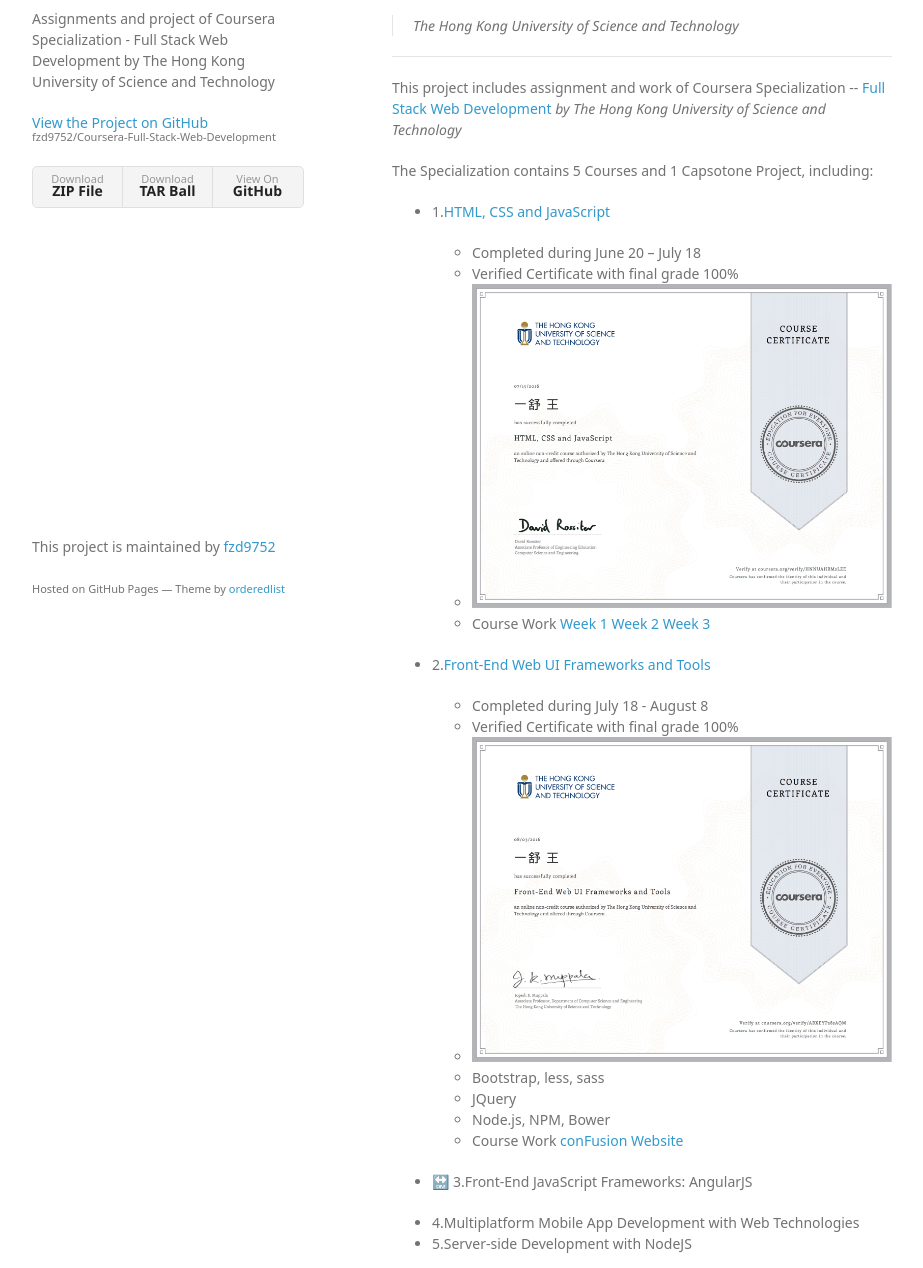
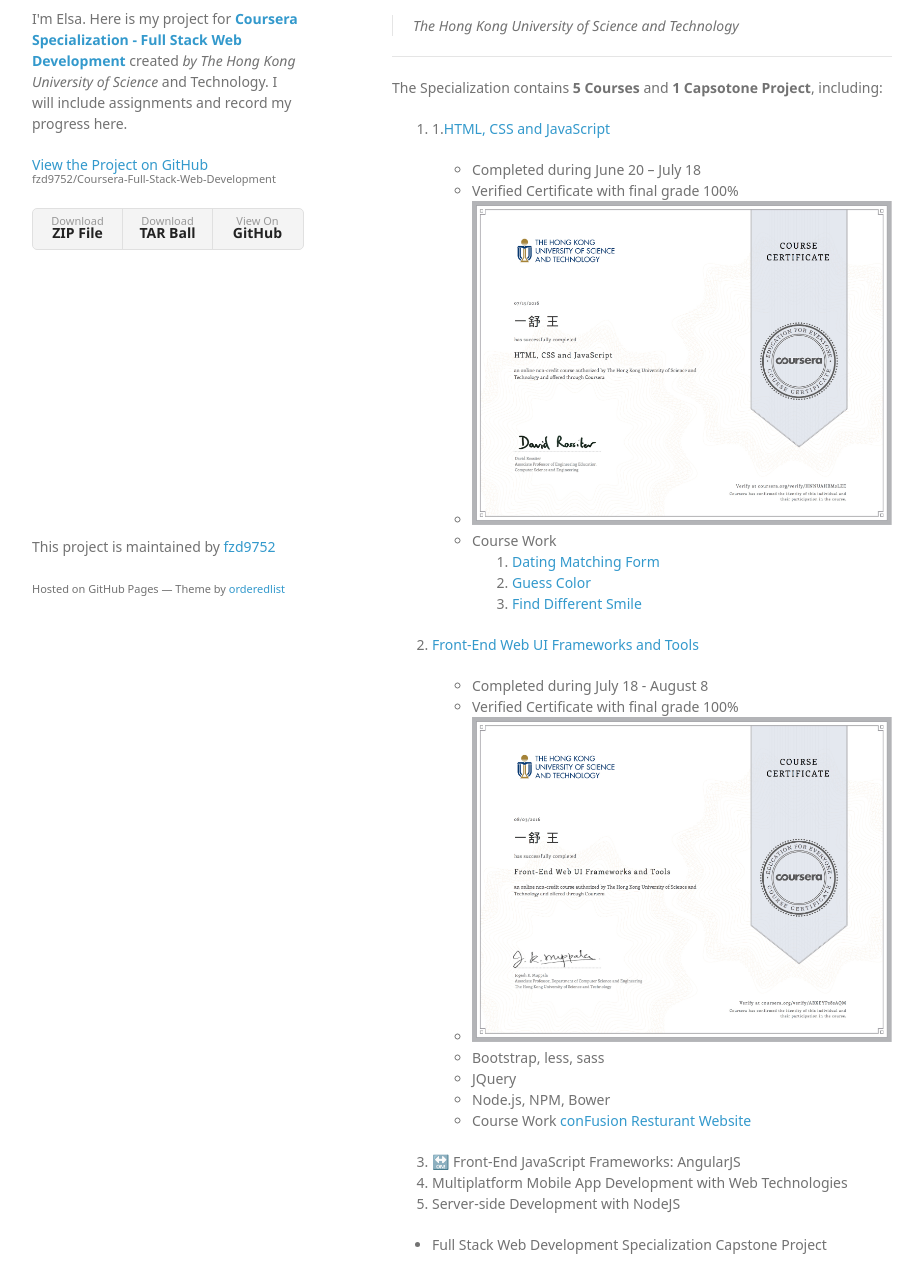
Before and after one commit to fzd9752/Coursera-Full-Stack-Web-Development, a plain HTML site: page index.html in a window 1280 px wide. Shown: the part 132-1400 px from the top of the page, without its empty margins (178-1101 px from the left). Drawn offline with Linux system fonts and the light colour scheme; a web font is replaced by a local one.

Commit message:
Add README and update the index

```diff
--- a/index.html
+++ b/index.html
@@ -16,7 +16,7 @@
     <div class="wrapper">
       <header>
         <h1>Coursera Full-Stack Web Development</h1>
-        <p>Assignments and project of Coursera Specialization - Full Stack Web Development by The Hong Kong University of Science and Technology</p>
+        <p>I'm Elsa. Here is my project for <a href="https://www.coursera.org/specializations/full-stack"><b>Coursera Specialization - Full Stack Web Development</b></a> created <i>by The Hong Kong University of Science</i> and Technology. I will include assignments and record my progress here.</p>
 
         <p class="view"><a href="https://github.com/fzd9752/Coursera-Full-Stack-Web-Development">View the Project on GitHub <small>fzd9752/Coursera-Full-Stack-Web-Development</small></a></p>
 
@@ -40,11 +40,10 @@
 
 <hr>
 
-<p>This project includes assignment and work of Coursera Specialization -- <a href="https://www.coursera.org/specializations/full-stack">Full Stack Web Development</a> <em>by The Hong Kong University of Science and Technology</em></p>
 
-<p>The Specialization contains 5 Courses and 1 Capsotone Project, including:</p>
+<p>The Specialization contains <b>5 Courses</b> and <b>1 Capsotone Project</b>, including:</<h4> <small></small></p>
 
-<ul>
+<ol>
 <li>
 <p>1.<a href="https://www.coursera.org/learn/html-css-javascript/home/welcome">HTML, CSS and JavaScript</a></p>
 
@@ -54,14 +53,16 @@
 <li><a href="https://www.coursera.org/account/accomplishments/certificate/HNNUAHBM2LZE">
   <img src="Certificates/1.HTML, CSS and JavaScript.jpg" alt="Verified Certificate"></a></li>
 <li>Course Work
-  <a href="1.HTML, CSS and JavaScript/Week1_Assignment/Week1_DatingWebPage_Part3.html">Week 1</a>
-  <a href="1.HTML, CSS and JavaScript/Week2_Assignment/Part2.html">Week 2</a>
-  <a href="11.HTML, CSS and JavaScript/Week3_Assignment/Part4.html">Week 3</a>
+  <ol>
+    <li><a href="1.HTML, CSS and JavaScript/Week1_Assignment/Week1_DatingWebPage_Part3.html">Dating Matching Form</a></li>
+    <li><a href="1.HTML, CSS and JavaScript/Week2_Assignment/Part2.html">Guess Color</a></li>
+    <li><a href="1.HTML, CSS and JavaScript/Week3_Assignment/Part4.html">Find Different Smile</a></li>
+  </ol>
 </li>
 </ul>
 </li>
 <li>
-<p>2.<a href="https://www.coursera.org/learn/web-frameworks/home/welcome">Front-End Web UI Frameworks and Tools</a></p>
+<p><a href="https://www.coursera.org/learn/web-frameworks/home/welcome">Front-End Web UI Frameworks and Tools</a></p>
 
 <ul>
 <li>Completed during July 18 - August 8</li>
@@ -72,13 +73,15 @@
 <li>JQuery</li>
 <li>Node.js, NPM, Bower</li>
 <li>Course Work
-  <a href="conFusion/index.html">conFusion Website</a>
+  <a href="conFusion/index.html">conFusion Resturant Website</a>
 </li>
 </ul>
 </li>
-<li><p><g-emoji alias="on" fallback-src="https://assets-cdn.github.com/images/icons/emoji/unicode/1f51b.png">🔛</g-emoji> 3.Front-End JavaScript Frameworks: AngularJS</p></li>
-<li>4.Multiplatform Mobile App Development with Web Technologies</li>
-<li><p>5.Server-side Development with NodeJS</p></li>
+<li><g-emoji alias="on" fallback-src="https://assets-cdn.github.com/images/icons/emoji/unicode/1f51b.png">🔛</g-emoji> Front-End JavaScript Frameworks: AngularJS</li>
+<li>Multiplatform Mobile App Development with Web Technologies</li>
+<li><p>Server-side Development with NodeJS</p></li>
+</ol>
+<ul>
 <li><p>Full Stack Web Development Specialization Capstone Project</p></li>
 </ul>
 
```
Also changed, not shown: README.md (added).
